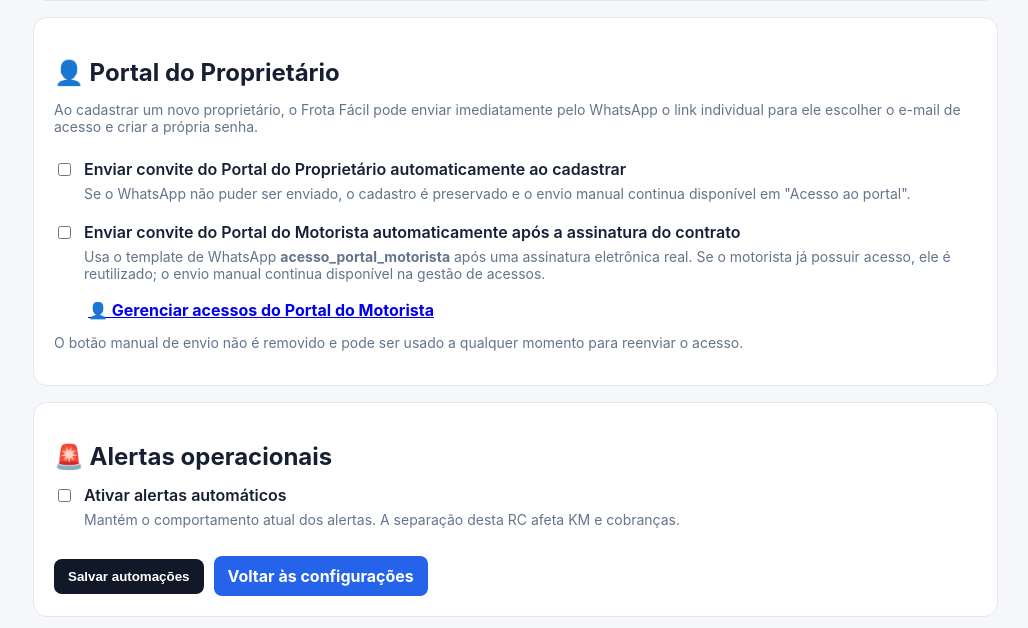
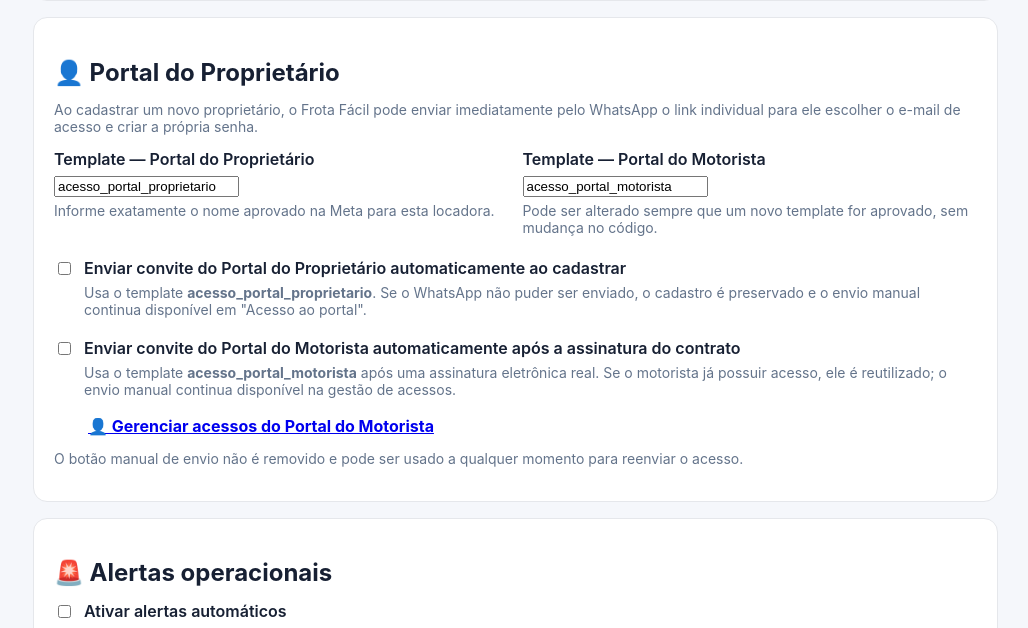
Before and after one commit to caelessa/saas, a Flask app: page /configuracoes/automacoes in a window 1280 px wide. Shown: the part 1697-2325 px from the top of the page, without its empty margins (252-1280 px from the left). Run offline with Flask 3, Linux system fonts and the light colour scheme; a user stored in the database is signed in.

Commit message:
Add files via upload

```diff
--- a/templates/configuracoes_automacoes.html
+++ b/templates/configuracoes_automacoes.html
@@ -66,8 +66,12 @@
  <section class="auto-card">
   <h2>👤 Portal do Proprietário</h2>
   <p class="muted2">Ao cadastrar um novo proprietário, o Frota Fácil pode enviar imediatamente pelo WhatsApp o link individual para ele escolher o e-mail de acesso e criar a própria senha.</p>
-  <div class="switch-row"><input type="checkbox" id="owner_portal_auto_invite_enabled" name="owner_portal_auto_invite_enabled" value="1" {% if cfg.get('owner_portal_auto_invite_enabled',False) %}checked{% endif %}><div><label for="owner_portal_auto_invite_enabled">Enviar convite do Portal do Proprietário automaticamente ao cadastrar</label><div class="muted2">Se o WhatsApp não puder ser enviado, o cadastro é preservado e o envio manual continua disponível em "Acesso ao portal".</div></div></div>
-  <div class="switch-row"><input type="checkbox" id="driver_portal_auto_invite_enabled" name="driver_portal_auto_invite_enabled" value="1" {% if cfg.get('driver_portal_auto_invite_enabled',False) %}checked{% endif %}><div><label for="driver_portal_auto_invite_enabled">Enviar convite do Portal do Motorista automaticamente após a assinatura do contrato</label><div class="muted2">Usa o template de WhatsApp <strong>acesso_portal_motorista</strong> após uma assinatura eletrônica real. Se o motorista já possuir acesso, ele é reutilizado; o envio manual continua disponível na gestão de acessos.</div></div></div>
+  <div class="auto-grid" style="margin-bottom:12px">
+   <div><label for="owner_portal_template_name">Template — Portal do Proprietário</label><input id="owner_portal_template_name" name="owner_portal_template_name" pattern="[a-z0-9_]+" autocapitalize="none" autocomplete="off" value="{{ cfg.get('owner_portal_template_name','acesso_portal_proprietario') }}" placeholder="acesso_portal_proprietario"><div class="muted2" style="margin-top:5px">Informe exatamente o nome aprovado na Meta para esta locadora.</div></div>
+   <div><label for="driver_portal_template_name">Template — Portal do Motorista</label><input id="driver_portal_template_name" name="driver_portal_template_name" pattern="[a-z0-9_]+" autocapitalize="none" autocomplete="off" value="{{ cfg.get('driver_portal_template_name','acesso_portal_motorista') }}" placeholder="acesso_portal_motorista"><div class="muted2" style="margin-top:5px">Pode ser alterado sempre que um novo template for aprovado, sem mudança no código.</div></div>
+  </div>
+  <div class="switch-row"><input type="checkbox" id="owner_portal_auto_invite_enabled" name="owner_portal_auto_invite_enabled" value="1" {% if cfg.get('owner_portal_auto_invite_enabled',False) %}checked{% endif %}><div><label for="owner_portal_auto_invite_enabled">Enviar convite do Portal do Proprietário automaticamente ao cadastrar</label><div class="muted2">Usa o template <strong>{{ cfg.get('owner_portal_template_name','acesso_portal_proprietario') }}</strong>. Se o WhatsApp não puder ser enviado, o cadastro é preservado e o envio manual continua disponível em "Acesso ao portal".</div></div></div>
+  <div class="switch-row"><input type="checkbox" id="driver_portal_auto_invite_enabled" name="driver_portal_auto_invite_enabled" value="1" {% if cfg.get('driver_portal_auto_invite_enabled',False) %}checked{% endif %}><div><label for="driver_portal_auto_invite_enabled">Enviar convite do Portal do Motorista automaticamente após a assinatura do contrato</label><div class="muted2">Usa o template <strong>{{ cfg.get('driver_portal_template_name','acesso_portal_motorista') }}</strong> após uma assinatura eletrônica real. Se o motorista já possuir acesso, ele é reutilizado; o envio manual continua disponível na gestão de acessos.</div></div></div>
   <div style="margin:8px 0 4px 34px"><a href="{{ url_for('acessos_portal_motorista') }}" style="font-weight:700">👤 Gerenciar acessos do Portal do Motorista</a></div>
   <p class="muted2">O botão manual de envio não é removido e pode ser usado a qualquer momento para reenviar o acesso.</p>
  </section>
```
